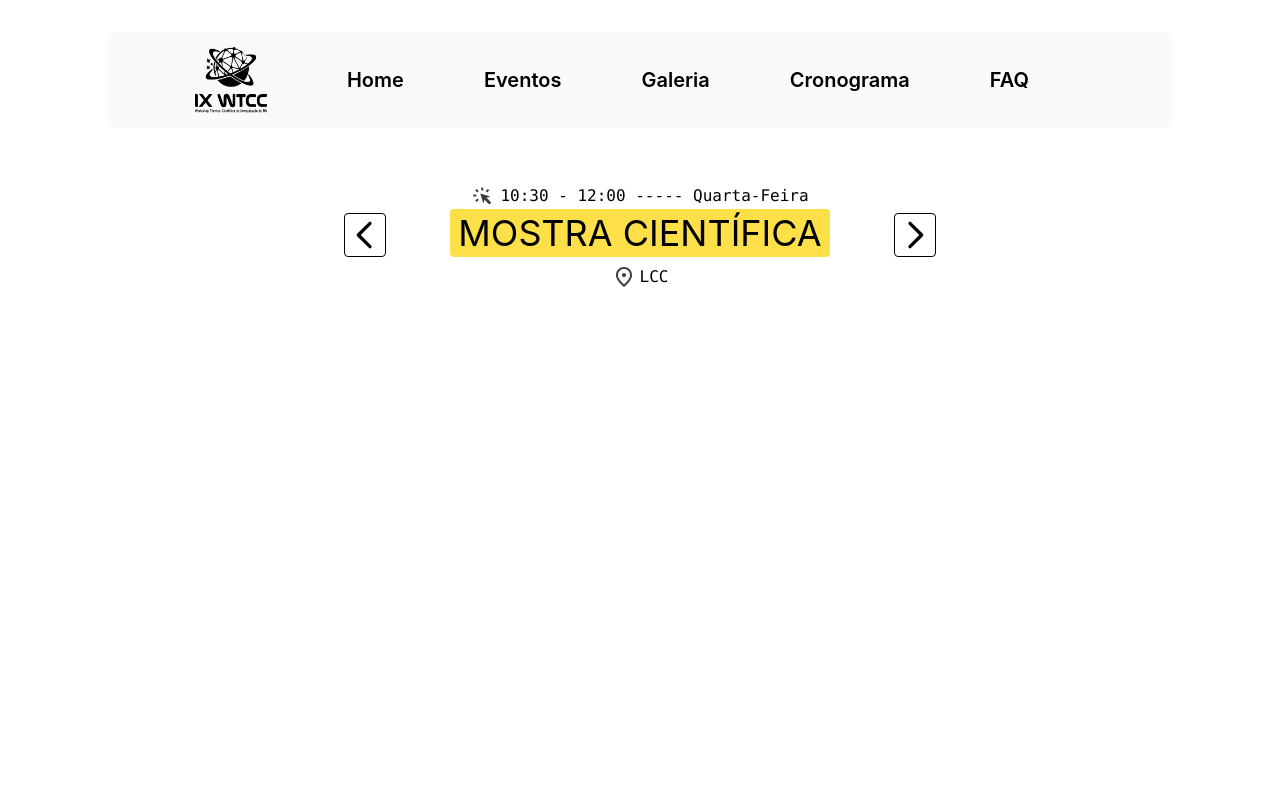
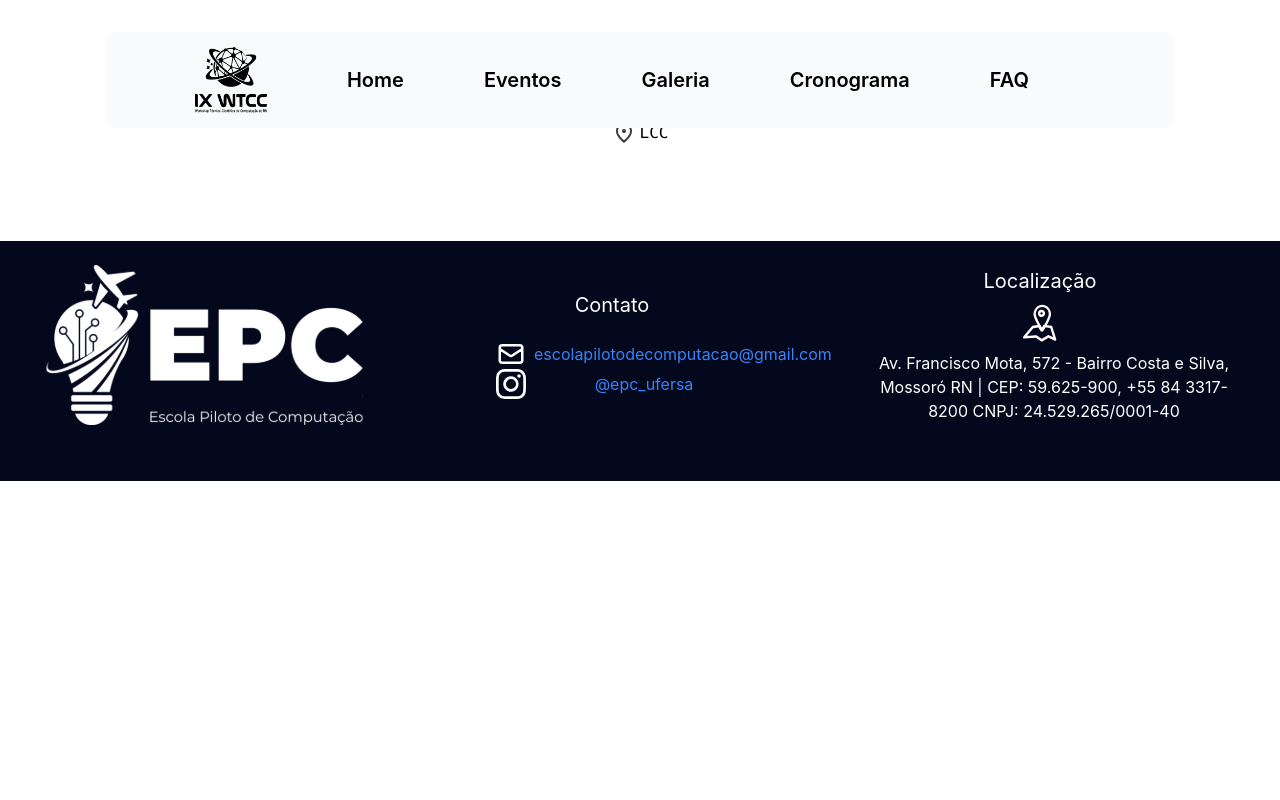
Before and after one commit to Escola-Piloto-de-Computacao/wtcc, a React (Create React App) app: page / in a window 1280 px wide. Shown: the top 800 px of the page. Built offline with nearby package versions, Linux system fonts and the light colour scheme.

Commit message:
Removed testing elements

```diff
--- a/src/components/Events/Events.tsx
+++ b/src/components/Events/Events.tsx
@@ -170,7 +170,7 @@ const Events = () => {
     }, []);
 
     return (
-        <div className="h-screen pt-36"> {/* remove pt after testing */}
+        <div className="">
             <Selector {...events[selectedEvent]} changeEvent={changeEvent} />
         </div>
     );
```
